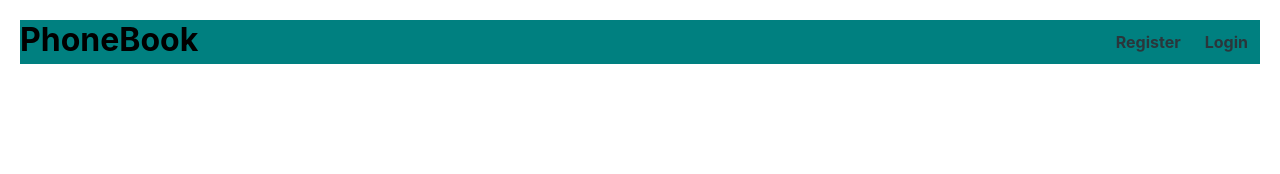
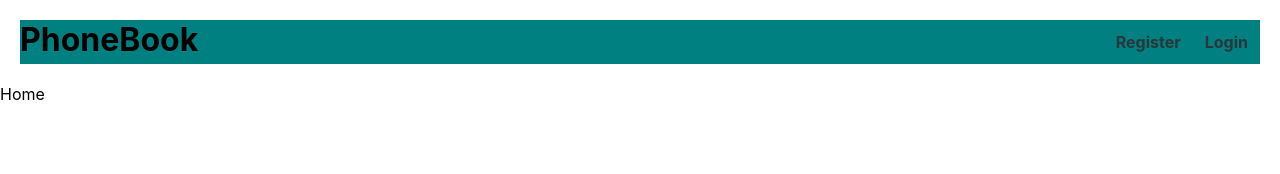
Before and after one commit to mazur992/goit-react-hw-08-phonebook, a React (Create React App) app: page /goit-react-hw-08-phonebook/home in a window 1280 px wide. Shown: the top 174 px of the page. Built offline with nearby package versions, Linux system fonts and the light colour scheme.

Commit message:
add lazyload

```diff
--- a/src/components/App.jsx
+++ b/src/components/App.jsx
@@ -1,12 +1,14 @@
 import { Route, Routes } from 'react-router-dom';
 
-import Register from '../pages/Register/Register';
-import Login from '../pages/Login/Login';
-import Contacts from '../pages/Contacts/Contacts';
-import AppBar from './AppBar';
-import { useEffect } from 'react';
+import { lazy, Suspense, useEffect } from 'react';
 import operations from 'redux/auth/operations';
 import { useDispatch } from 'react-redux';
+import AppBar from './AppBar';
+
+const Home = lazy(() => import('../pages/Home/Home'));
+const Register = lazy(() => import('../pages/Register/Register'));
+const Login = lazy(() => import('../pages/Login/Login'));
+const Contacts = lazy(() => import('../pages/Contacts/Contacts'));
 
 export function App() {
   const dispatch = useDispatch();
@@ -15,13 +17,20 @@ export function App() {
   });
   return (
     <>
+      <header>
         <AppBar></AppBar>
+      </header>
+      <main>
+        <Suspense fallback={<div>Loading...</div>}>
           <Routes>
+            <Route path="/home" element={<Home />} />
             <Route path="/register" element={<Register />} />
             <Route path="/login" element={<Login />} />
             <Route path="/contacts" element={<Contacts />} />
-        {/* <Route path="*" element={<Login />} /> */}
+            <Route path="*" element={<Home />} />
           </Routes>
+        </Suspense>
+      </main>
     </>
   );
 }
--- /dev/null
+++ b/src/pages/Home/Home.jsx
@@ -0,0 +1,5 @@
+import React from 'react';
+
+export default function Home() {
+  return <div>Home</div>;
+}
```
Lines whose indentation alone changed are shown as unchanged.
